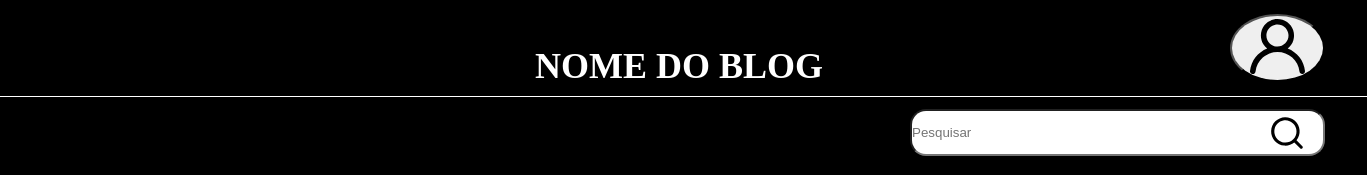
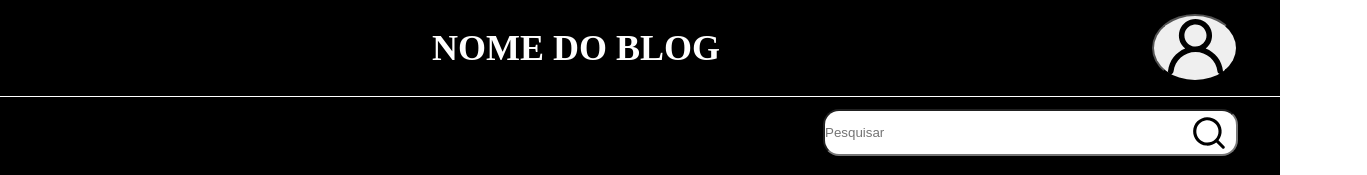
Before and after one commit to Diogo-d-Souza/Onboard-blog, a Next.js app: page / in a window 1280 px wide. Shown: the top 175 px of the page, 1367 px wide, since content can reach past the window. Built offline with nearby package versions, Linux system fonts and the light colour scheme.

Commit message:
atualizando header

```diff
--- a/pages/components/Cabecalho/index.js
+++ b/pages/components/Cabecalho/index.js
@@ -14,6 +14,7 @@ export default function Cabecalho() {
                 </div>
                 <div class="linha_branca"></div>
                 <div class="header-inf">
+                    <div class="search">
                         <input class="pesquisar" placeholder="Pesquisar"/>
                         <button class="botao_lupa">
                             <svg width="38" height="38" viewBox="0 0 38 38" fill="none" xmlns="http://www.w3.org/2000/svg">
@@ -21,6 +22,7 @@ export default function Cabecalho() {
                             </svg>
                         </button>
                     </div>
+                </div>
             </Header>
         </>
     );
--- a/pages/components/Cabecalho/style.js
+++ b/pages/components/Cabecalho/style.js
@@ -1,24 +1,27 @@
 import styled from "styled-components";
 
 export const Header = styled.div`
-        width: 136.7rem;
+        width: 100%;
         height: 17.7rem;
         background-color: black;
 
-    h1 {
-        color: white;
-        margin-top: 3.7rem;
-        padding-right: 31.2rem;
-        font-size: 3.6rem;
-    }
+
 
     .header_sup {
         display: flex;
         height: 9.5rem;
-        width: 136.7rem;
+        width: 100%;
         align-items: center;
         margin-bottom: 0.1rem;
         justify-content: flex-end;
+    }
+
+    h1 {
+        display: flex;
+        justify-content: center;
+        color: white;
+        font-size: 3.6rem;
+        width: 100%;
     }
 
     .botao_usuario {
@@ -28,27 +31,28 @@ export const Header = styled.div`
         margin-right: 4.2rem;
     }
 
-    h1 {
-        margin-right: 9.5rem;
-    }
-
     .linha_branca {
         height: 0.1rem;
-        width: 136.7rem;
+        width: 100%;
         background-color: white;
     }
 
     .header_inf {
         display: flex;
+        height: 8rem;
+        width: 100%;
+    }
+
+    .search {
+        display: flex;
         justify-content: end;
-        height: 8rem;
+        margin-right: 4.2rem;
     }
 
     .pesquisar {
         width: 41.5rem;
         height: 4.708rem;
         margin-top: 1.2rem;
-        margin-left: 91rem;
         border-radius: 1.6rem;
         position: absolute;
 
@@ -57,7 +61,7 @@ export const Header = styled.div`
     .botao_lupa {
         border: none;
         background-color: transparent;
-        margin-left: 126.8rem;
+        margin-right: 1rem;
         margin-top: 1.7rem;
         position: relative;
     }
```
Lines whose indentation alone changed are shown as unchanged.
